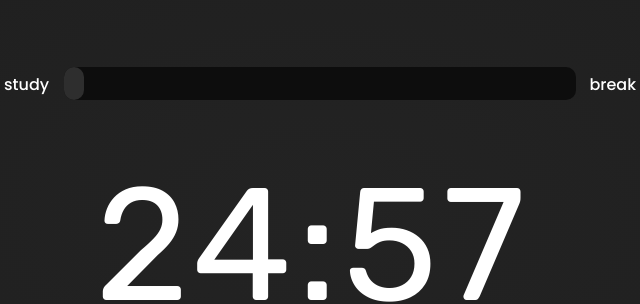
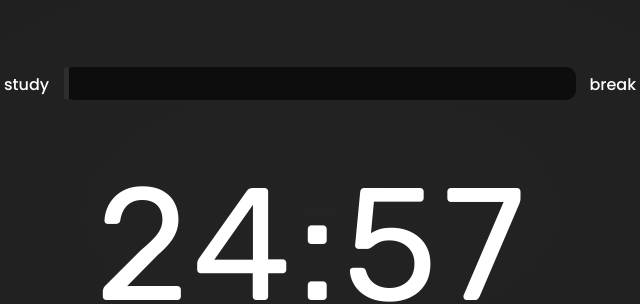
Before and after one commit to berksysl/pomodoro-timer, a plain HTML site: page index.html in a window 1280 px wide. Both pictures are taken after a click on the button "START". Shown: the part 131-435 px from the top of the page, 320-960 px from the left. Drawn offline with Linux system fonts and the light colour scheme.

Commit message:
Pomodoro timer version 1.0

```diff
--- a/css/main.scss
+++ b/css/main.scss
@@ -52,7 +52,7 @@ h1 {
         position: relative;
 
         #current-progress {
-            transition: width ease 1s;
+            transition: width 1s;
             width: 0%;
             height: 100%;
             border-radius: inherit;
--- a/script.js
+++ b/script.js
@@ -92,17 +92,15 @@ function updateTime(min, sec){
     remainedSeconds.textContent = sec;
 }
 
-var sec1 = 60;
-var x = 0;
-var y = 0;
+var sec1 = 15;
+var x = 1;
 function updateProgress() {
-    if(sec1 === 60){
-        x = progBar.offsetWidth * 4 / 100;
-        y = curProgress.offsetWidth + x;
-        curProgress.style.width = y + "px";
+    if(sec1 === 15){
+        curProgress.style.width = x + "%";
+        x++;
         sec1 = 1;
     }
     else{
-        sec1++;
+        sec1++
     }
 }
```
Also changed, not shown: css/main.css, 1 other file.
